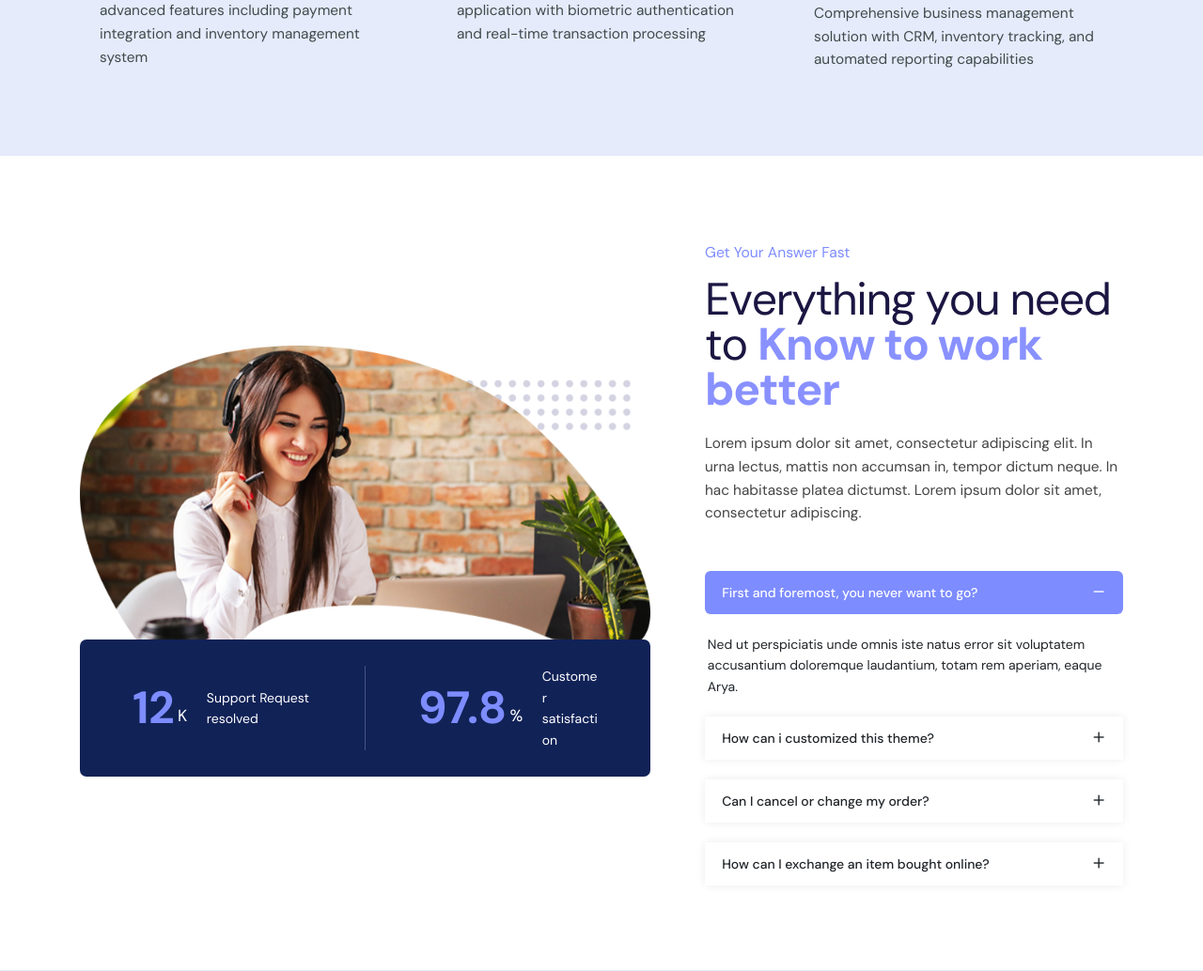
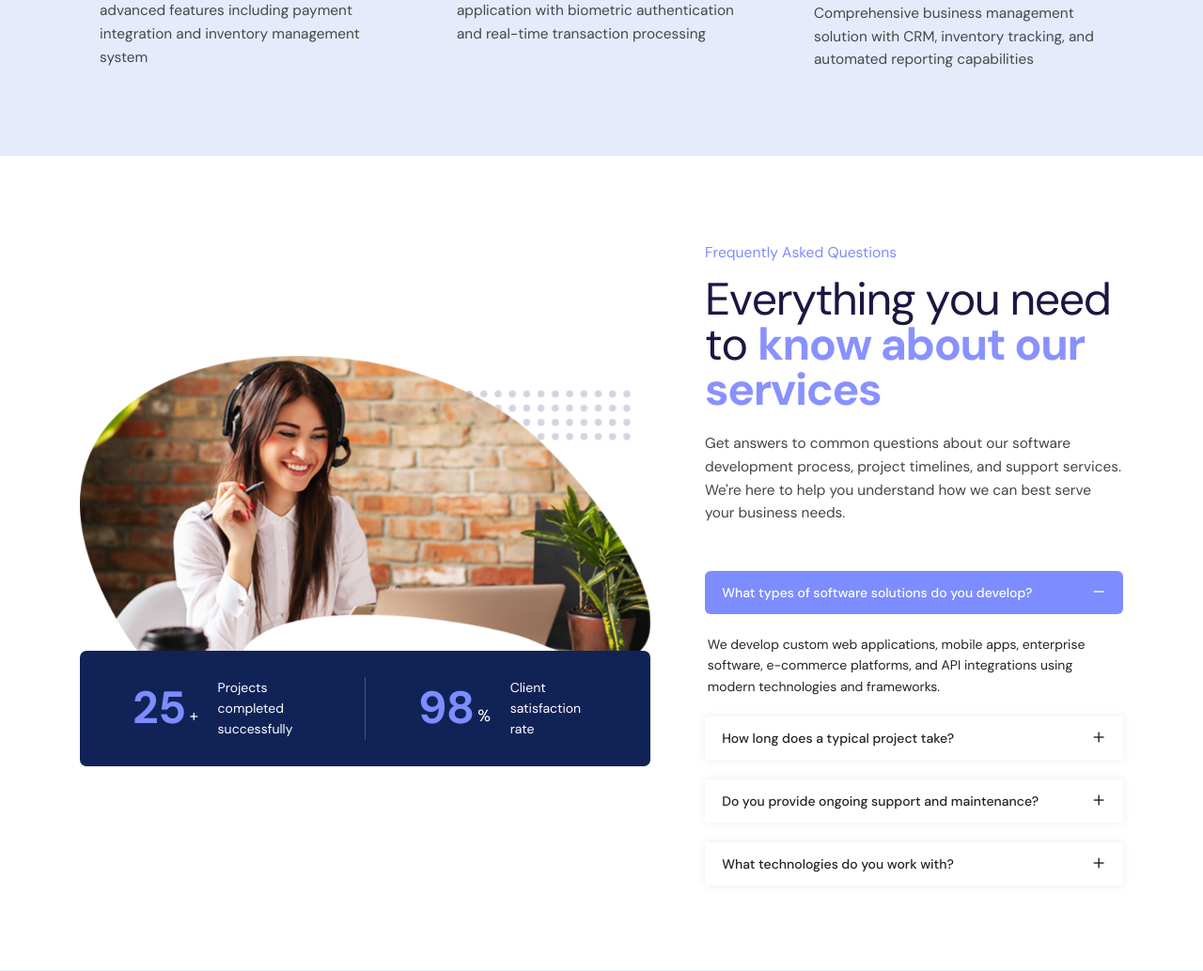
Before and after one commit to sigsptfy/wsoft-php, a PHP site: page / in a window 1280 px wide. Shown: the part 4266-5300 px from the top of the page at 94% size. Run offline with PHP 8.4, Linux system fonts and the light colour scheme; some libraries are stand-ins or nearby versions; some web fonts are replaced.

Commit message:
home.php - Get Your Answers section

```diff
--- a/pages/home/home.php
+++ b/pages/home/home.php
@@ -346,19 +346,19 @@
                              <div class="hstack gap-3">
                                  <div class="counter-text fun-fact">
                                      <h2>
-                                         <span class="timer" data-to="12" data-speed="2000">12</span><sub>K</sub>
+                                         <span class="timer" data-to="25" data-speed="2000">25</span><sub>+</sub>
                                      </h2>
                                      <div class="text">
-                                         Support Request resolved
+                                         Projects completed successfully
                                      </div>
                                  </div>
                                  <div class="vr"></div>
                                  <div class="counter-text fun-fact">
                                      <h2>
-                                         <span class="timer" data-to="97" data-speed="2000">97</span>.8<sub>%</sub>
+                                         <span class="timer" data-to="98" data-speed="2000">98</span><sub>%</sub>
                                      </h2>
                                      <div class="text">
-                                         Customer satisfaction
+                                         Client satisfaction rate
                                      </div>
                                  </div>
                              </div>
@@ -368,57 +368,57 @@
                  </div>
                  <div class="mx-auto col-xl-5 col-lg-8 mt-5 mt-xl-0">
                      <div class="section-title text-start">
-                         <span>Get Your Answer Fast</span>
-                         <h2 class="wow">Everything you need to <strong>Know to work better</strong></h2>
-                         <p>Lorem ipsum dolor sit amet, consectetur adipiscing elit. In urna lectus, mattis non accumsan in, tempor dictum neque. In hac habitasse platea dictumst. Lorem ipsum dolor sit amet, consectetur adipiscing.</p>
+                         <span>Frequently Asked Questions</span>
+                         <h2 class="wow">Everything you need to <strong>know about our services</strong></h2>
+                         <p>Get answers to common questions about our software development process, project timelines, and support services. We're here to help you understand how we can best serve your business needs.</p>
                      </div>
                      <div class="theme-accordian">
                          <div class="accordion accordion-flush theme-accordian" id="accordionFlushExampleSimple">
                              <div class="accordion-item">
                                  <h2 class="accordion-header" id="flush-gap-headingOne">
                                      <button class="accordion-button" type="button" data-bs-toggle="collapse" data-bs-target="#flush-gap-collapseOne" aria-expanded="false" aria-controls="flush-gap-collapseOne">
-                                         First and foremost, you never want to go?
+                                         What types of software solutions do you develop?
                                      </button>
                                  </h2>
                                  <div id="flush-gap-collapseOne" class="accordion-collapse collapse show" aria-labelledby="flush-gap-headingOne" data-bs-parent="#accordionFlushExampleSimple">
                                      <div class="accordion-body">
-                                         Ned ut perspiciatis unde omnis iste natus error sit voluptatem accusantium doloremque laudantium, totam rem aperiam, eaque Arya.
+                                         We develop custom web applications, mobile apps, enterprise software, e-commerce platforms, and API integrations using modern technologies and frameworks.
                                      </div>
                                  </div>
                              </div>
                              <div class="accordion-item">
                                  <h2 class="accordion-header" id="flush-gap-headingTwo">
                                      <button class="accordion-button collapsed" type="button" data-bs-toggle="collapse" data-bs-target="#flush-gap-collapseTwo" aria-expanded="false" aria-controls="flush-gap-collapseTwo">
-                                         How can i customized this theme?
+                                         How long does a typical project take?
                                      </button>
                                  </h2>
                                  <div id="flush-gap-collapseTwo" class="accordion-collapse collapse" aria-labelledby="flush-gap-headingTwo" data-bs-parent="#accordionFlushExampleSimple">
                                      <div class="accordion-body">
-                                         Ned ut perspiciatis unde omnis iste natus error sit voluptatem accusantium doloremque laudantium, totam rem aperiam, eaque Arya.
+                                         Project timelines vary based on complexity and requirements. Simple projects take 2-4 weeks, while complex enterprise solutions may require 3-6 months or more.
                                      </div>
                                  </div>
                              </div>
                              <div class="accordion-item">
                                  <h2 class="accordion-header" id="flush-gap-headingThree">
                                      <button class="accordion-button collapsed" type="button" data-bs-toggle="collapse" data-bs-target="#flush-gap-collapseThree" aria-expanded="false" aria-controls="flush-gap-collapseThree">
-                                         Can I cancel or change my order?
+                                         Do you provide ongoing support and maintenance?
                                      </button>
                                  </h2>
                                  <div id="flush-gap-collapseThree" class="accordion-collapse collapse" aria-labelledby="flush-gap-headingThree" data-bs-parent="#accordionFlushExampleSimple">
                                      <div class="accordion-body">
-                                         Ned ut perspiciatis unde omnis iste natus error sit voluptatem accusantium doloremque laudantium, totam rem aperiam, eaque Arya.
+                                         Yes, we offer comprehensive support and maintenance services including bug fixes, security updates, feature enhancements, and technical support.
                                      </div>
                                  </div>
                              </div>
                              <div class="accordion-item">
                                  <h2 class="accordion-header" id="flush-gap-headingFour">
                                      <button class="accordion-button collapsed" type="button" data-bs-toggle="collapse" data-bs-target="#flush-gap-collapseFour" aria-expanded="false" aria-controls="flush-gap-collapseFour">
-                                         How can I exchange an item bought online?
+                                         What technologies do you work with?
                                      </button>
                                  </h2>
                                  <div id="flush-gap-collapseFour" class="accordion-collapse collapse" aria-labelledby="flush-gap-headingFour" data-bs-parent="#accordionFlushExampleSimple">
                                      <div class="accordion-body">
-                                         Ned ut perspiciatis unde omnis iste natus error sit voluptatem accusantium doloremque laudantium, totam rem aperiam, eaque Arya.
+                                         We work with modern technologies including React, Node.js, Python, PHP, Laravel, MySQL, MongoDB, AWS, and various mobile development frameworks.
                                      </div>
                                  </div>
                              </div>
```
